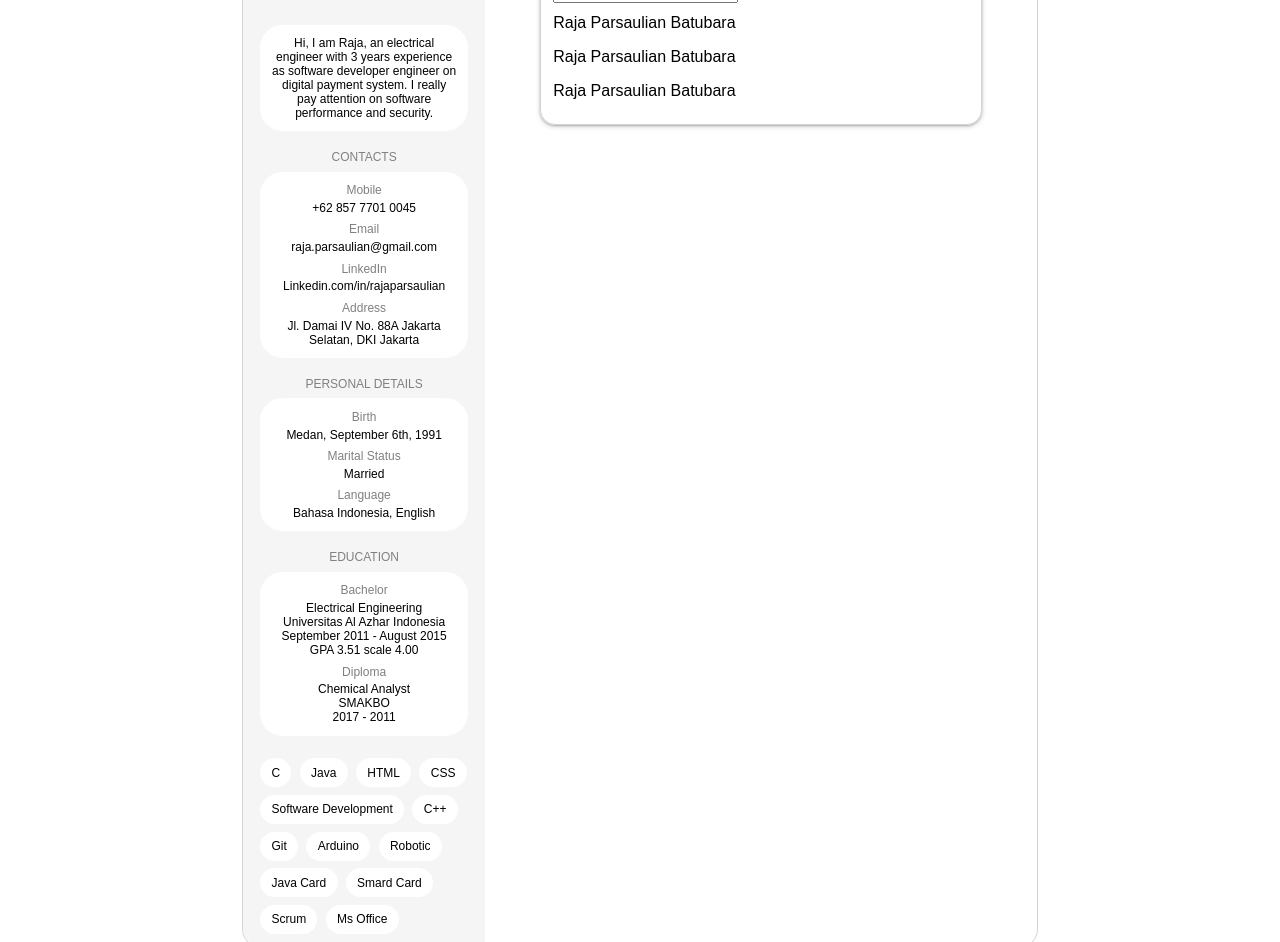
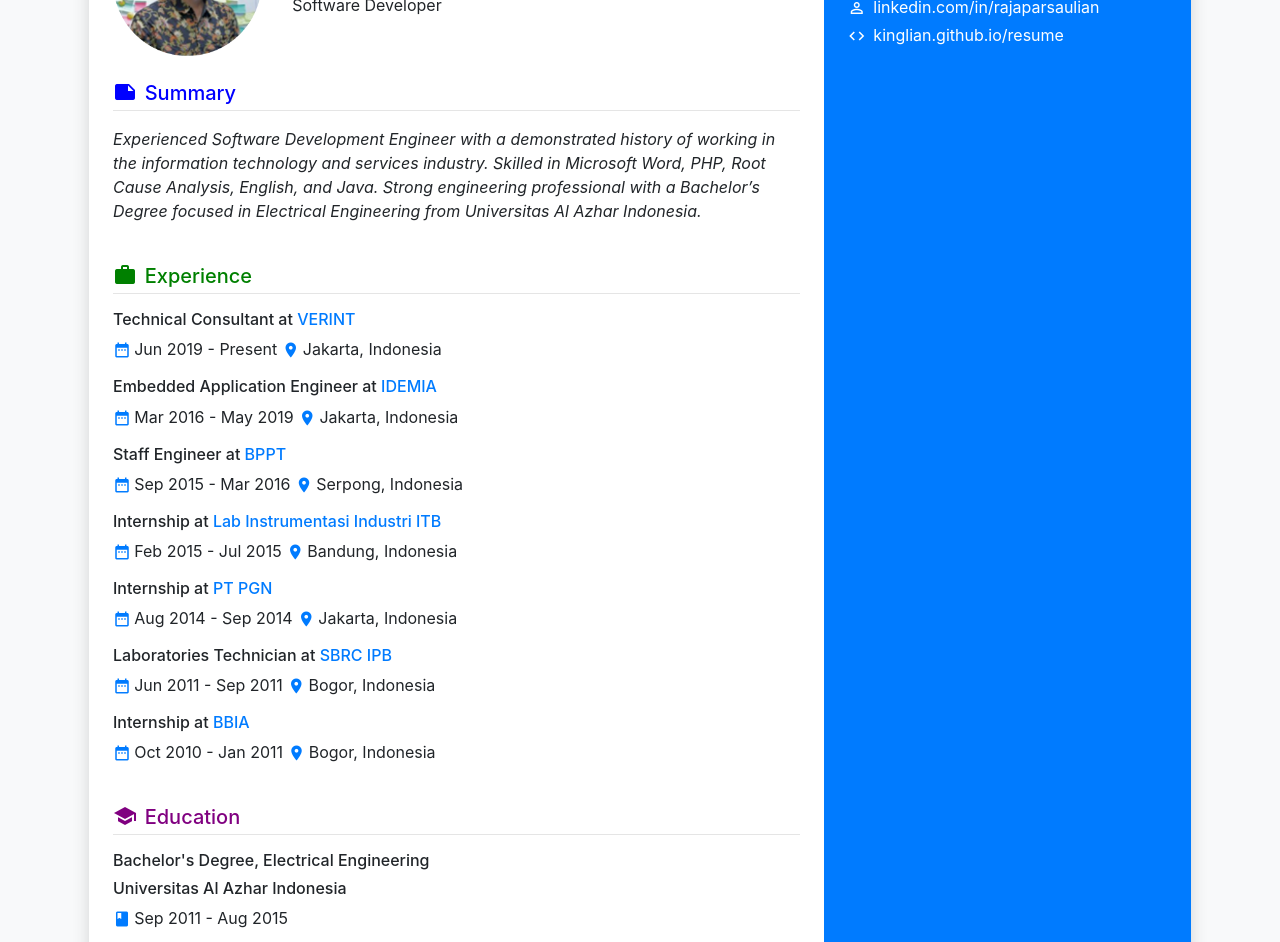
Before and after one commit to rajapars/rajapars.github.io, a plain HTML site: page index.html in a window 1280 px wide. Shown: the part 177-1119 px from the top of the page. Drawn offline with nearby package versions, Linux system fonts and the light colour scheme.

Commit message:
Resume: Update with latest data

```diff
--- a/index.html
+++ b/index.html
@@ -1,95 +1,191 @@
-<!DOCTYPE html>
-<html>
-<title>Raja Parsaulian Batubara</title>
+<!doctype html>
+<html lang="en">
+
+<head>
+  <!-- Required meta tags -->
   <meta charset="utf-8">
-<meta name="viewport" content="width=device-width, initial-scale=1">
-<head>
-	<link rel="stylesheet" type="text/css" href="style.css">
+  <meta name="viewport" content="width=device-width, initial-scale=1, shrink-to-fit=no">
+
+  <!-- Bootstrap CSS -->
+  <link rel="stylesheet" href="https://stackpath.bootstrapcdn.com/bootstrap/4.4.1/css/bootstrap.min.css"
+    integrity="sha384-Vkoo8x4CGsO3+Hhxv8T/Q5PaXtkKtu6ug5TOeNV6gBiFeWPGFN9MuhOf23Q9Ifjh" crossorigin="anonymous">
+
+  <!-- Material Icons -->
+  <link href="https://fonts.googleapis.com/icon?family=Material+Icons" rel="stylesheet">
+
+  <title>Raja Parsaulian B</title>
+
+  <style>
+    .material-icons {
+      font-family: 'Material Icons';
+      font-weight: normal;
+      font-style: normal;
+      font-size: 18px;  /* Preferred icon size */
+      display: inline-block;
+      line-height: 1;
+      text-transform: none;
+      letter-spacing: normal;
+      word-wrap: normal;
+      white-space: nowrap;
+      direction: ltr;
+
+      /* Support for all WebKit browsers. */
+      -webkit-font-smoothing: antialiased;
+      /* Support for Safari and Chrome. */
+      text-rendering: optimizeLegibility;
+
+      /* Support for Firefox. */
+      -moz-osx-font-smoothing: grayscale;
+
+      /* Support for IE. */
+      font-feature-settings: 'liga';
+
+      vertical-align: text-bottom;
+      margin-right: 0.2rem;
+      color: #007bff;
+    }
+  </style>
 </head>
-<body>
 
-	<div class="details">
-		<img class="img-circle" src="img.png" alt="img">
-		<div class="summary">
-			Hi, I am Raja, an electrical engineer with 3 years experience as software developer engineer on digital payment system. I really pay attention on software performance and security.
+<body class="bg-light">
+  <div class="container">
+    <nav class="navbar navbar-expand-sm bg-light navbar-light">
+      <!-- <a class="navbar-brand" href="#">Resume</a> -->
+      <button class="navbar-toggler" type="button" data-toggle="collapse" data-target="#collapsibleNavbar">
+        <span class="navbar-toggler-icon"></span>
+      </button>
+      <div class="collapse navbar-collapse" id="collapsibleNavbar">
+        <ul class="navbar-nav">
+          <li class="nav-item active">
+            <a class="nav-link" href="#">Resume</a>
+          </li>
+          <li class="nav-item">
+            <a class="nav-link" href="#experience">Experience</a>
+          </li>
+          <li class="nav-item">
+            <a class="nav-link" href="#education">Education</a>
+          </li>
+          <li class="nav-item">
+            <a class="nav-link" href="#contact">Contact</a>
+          </li>
+        </ul>
       </div>
-
-		<div class="details-title">CONTACTS</div>
-		<div class="summary">
-			<div class="summary-title" style="padding-top: 0">Mobile</div>
-			+62 857 7701 0045
-			<div class="summary-title">Email</div>
-			raja.parsaulian@gmail.com
-			<div class="summary-title">LinkedIn</div>
-			Linkedin.com/in/rajaparsaulian
-			<div class="summary-title">Address</div>
-			Jl. Damai IV No. 88A Jakarta Selatan, DKI Jakarta
+    </nav>
+    <div class="row m-1 shadow">
+      <div class="col-md-8 p-4 bg-white">
+        <div class="row d-flex align-items-center">
+          <div class="col-3">
+            <img src="img.png" class="img-fluid" alt="Raja Parsaulian">
           </div>
-
-		<div class="details-title">PERSONAL DETAILS</div>
-		<div class="summary">
-			<div class="summary-title" style="padding-top: 0">Birth</div>
-			Medan, September 6th, 1991
-			<div class="summary-title">Marital Status</div>
-			Married
-			<div class="summary-title">Language</div>
-			Bahasa Indonesia, English
+          <div class="col-9">
+            <h2>Raja Parsaulian B</h2>
+            Software Developer
           </div>
-
-		<div class="details-title">EDUCATION</div>
-		<div class="summary">
-			<div class="summary-title" style="padding-top: 0">Bachelor</div>
-			Electrical Engineering<br>
-			Universitas Al Azhar Indonesia<br>
-			September 2011 - August 2015<br>
-			GPA 3.51 scale 4.00
-			<div class="summary-title">Diploma</div>
-			Chemical Analyst<br>
-			SMAKBO<br>
-			2017 - 2011
         </div>
-
-		<div class="details-skill">
-			<div class="summary-skill">C</div>
-			<div class="summary-skill">Java</div>
-			<div class="summary-skill">HTML</div>
-			<div class="summary-skill">CSS</div>
-			<div class="summary-skill">Software Development</div>
-			<div class="summary-skill">C++</div>
-			<div class="summary-skill">Git</div>
-			<div class="summary-skill">Arduino</div>
-			<div class="summary-skill">Robotic</div>
-			<div class="summary-skill">Java Card</div>
-			<div class="summary-skill">Smard Card</div>
-			<div class="summary-skill">Scrum</div>
-			<div class="summary-skill">Ms Office</div>
+        <br>
+        <div>
+          <i class="material-icons" style="font-size: 24px; color: blue;">note</i>
+          <span class="h5" style="color: blue;">Summary</span>
+          <hr class="mt-1">
+        </div>
+        <p><i>Experienced Software Development Engineer with a demonstrated
+          history of working in the information technology and services
+          industry. Skilled in Microsoft Word, PHP, Root Cause Analysis,
+          English, and Java. Strong engineering professional with a Bachelor’s
+          Degree focused in Electrical Engineering from Universitas Al Azhar
+          Indonesia.</i>
+        </p>
+        <br>
+        <div id="experience">
+          <i class="material-icons" style="font-size: 24px; color: green;">work</i>
+          <span class="h5" style="color: green;">Experience</span>
+          <hr class="mt-1">
+        </div>
+        <div class="my-3">
+          <h6>Technical Consultant at <a href="https://www.idemia.com">VERINT</a></h6>
+          <i class="material-icons">date_range</i>Jun 2019 - Present
+          <i class="material-icons">place</i>Jakarta, Indonesia
+        </div>
+        <div class="my-3">
+          <h6>Embedded Application Engineer at <a href="https://www.idemia.com">IDEMIA</a></h6>
+          <i class="material-icons">date_range</i>Mar 2016 - May 2019
+          <i class="material-icons">place</i>Jakarta, Indonesia
+        </div>
+        <div class="my-3">
+          <h6>Staff Engineer at <a href="#">BPPT</a></h6>
+          <i class="material-icons">date_range</i>Sep 2015 - Mar 2016
+          <i class="material-icons">place</i>Serpong, Indonesia
+        </div>
+        <div class="my-3">
+          <h6>Internship at <a href="#">Lab Instrumentasi Industri ITB</a></h6>
+          <i class="material-icons">date_range</i>Feb 2015 - Jul 2015
+          <i class="material-icons">place</i>Bandung, Indonesia
+        </div>
+        <div class="my-3">
+          <h6>Internship at <a href="#">PT PGN</a></h6>
+          <i class="material-icons">date_range</i>Aug 2014 - Sep 2014
+          <i class="material-icons">place</i>Jakarta, Indonesia
+        </div>
+        <div class="my-3">
+          <h6>Laboratories Technician at <a href="#">SBRC IPB</a></h6>
+          <i class="material-icons">date_range</i>Jun 2011 - Sep 2011
+          <i class="material-icons">place</i>Bogor, Indonesia
+        </div>
+        <div class="my-3">
+          <h6>Internship at <a href="#">BBIA</a></h6>
+          <i class="material-icons">date_range</i>Oct 2010 - Jan 2011
+          <i class="material-icons">place</i>Bogor, Indonesia
+        </div>
+        <br>
+        <div id="education">
+          <i class="material-icons" style="font-size: 24px; color: purple;">school</i>
+          <span class="h5" style="color: purple;">Education</span>
+          <hr class="mt-1">
+        </div>
+        <div class="my-3">
+          <h6>Bachelor's Degree, Electrical Engineering</h6>
+          <h6>Universitas Al Azhar Indonesia</h6>
+          <i class="material-icons">class</i>Sep 2011 - Aug 2015
+        </div>
+        <div class="my-3">
+          <h6>SMK, Chemical Analyst</h6>
+          <h6>Sekolah Menengah Analis Kimia Bogor</h6>
+          <i class="material-icons">class</i>Jun 2007 - Jul 2011
+        </div>
+      </div>
+      <div class="col-md-4 p-4 bg-primary text-white" id="contact">
+        <h5>Contact</h5>
+        <div class="my-1">
+          <i class="material-icons" style="color: white;">phone</i>
+          <a class="text-white" href = "tel:+62-857-7701-0045">+62-857-7701-0045</a><br>
+        </div>
+        <div class="my-1">
+          <i class="material-icons" style="color: white;">mail</i>
+          <a class="text-white" href = "mailto:raja.parsaulian@gmail.com">raja.parsaulian@gmail.com</a><br>
+        </div>
+        <div class="my-1">
+          <i class="material-icons" style="color: white;">perm_identity</i>
+          <a class="text-white" href="https://www.linkedin.com/in/rajaparsaulian/">linkedin.com/in/rajaparsaulian</a><br>
+        </div>
+        <div class="my-1">
+          <i class="material-icons" style="color: white;">code</i>
+          <a class="text-white" href="https://kinglian.github.io/resume">kinglian.github.io/resume</a>
+        </div>
+      </div>
     </div>
   </div>
 
-	<div class="contents">
-		<div align="right" style="margin-right: 16px">
-			<img src="account.png" style="height: 48px">
-		</div>
+  <!-- Optional JavaScript -->
+  <!-- jQuery first, then Popper.js, then Bootstrap JS -->
+  <script src="https://code.jquery.com/jquery-3.4.1.slim.min.js"
+    integrity="sha384-J6qa4849blE2+poT4WnyKhv5vZF5SrPo0iEjwBvKU7imGFAV0wwj1yYfoRSJoZ+n"
+    crossorigin="anonymous"></script>
+  <script src="https://cdn.jsdelivr.net/npm/popper.js@1.16.0/dist/umd/popper.min.js"
+    integrity="sha384-Q6E9RHvbIyZFJoft+2mJbHaEWldlvI9IOYy5n3zV9zzTtmI3UksdQRVvoxMfooAo"
+    crossorigin="anonymous"></script>
+  <script src="https://stackpath.bootstrapcdn.com/bootstrap/4.4.1/js/bootstrap.min.js"
+    integrity="sha384-wfSDF2E50Y2D1uUdj0O3uMBJnjuUD4Ih7YwaYd1iqfktj0Uod8GCExl3Og8ifwB6"
+    crossorigin="anonymous"></script>
+</body>
 
-		<div align="center">
-			<h1>RAJA PARSAULIAN BATUBARA</h1>
-		</div>
-
-		<div style="padding: 0 10%">
-			<div class="search-box">
-				<div style="border-bottom: solid 1px LightGrey; height: 32px">
-					<input type="text" text="Software Developer">
-					<div align="right" style="display: inline-block;">
-						<img src="search.png" style="height: 32px">
-					</div>
-				</div>
-				<p>Raja Parsaulian Batubara</p>
-				<p>Raja Parsaulian Batubara</p>
-				<p>Raja Parsaulian Batubara</p>
-			</div>
-		</div>
-
-	</div>
-
-</body>
 </html>
--- a/style.css
+++ /dev/null
@@ -1,85 +0,0 @@
-body {
-	width: 21cm;
-	height: 29.7cm;
-	margin: auto;
-	font-family: Arial, Helvetica, sans-serif;
-	border: solid 1px LightGrey;
-	border-radius: 0.5cm;
-}
-
-.details {
-	border-radius: 0.5cm 0 0 0.5cm;
-	float: left;
-	width: 6.4cm;
-	height: 100%;
-	text-align: center;
-	background-color: WhiteSmoke;
-}
-
-.details-title {
-	padding: 0.5cm 0 0.2cm 0;
-	font-size: 9pt;
-	color: Grey;
-}
-
-.contents {
-	border-radius: 0 0.5cm 0.5cm 0;
-	float: left;
-	width: 14.6cm;
-	height: 100%;
-	background-color: White;
-}
-
-.img-circle {
-	width: 4cm;
-	border-radius: 50%;
-	margin: 0.6cm 1.2cm;
-}
-
-.img-circle:hover {
-	box-shadow: 0 4px 8px 0 rgba(0, 0, 0, 0.2), 0 6px 20px 0 rgba(0, 0, 0, 0.19);
-}
-
-.summary {
-	background-color: White;
-	border-radius: 0.6cm;
-	margin: 0 0.45cm;
-	padding: 0.3cm;
-	font-size: 9pt;
-}
-
-.summary:hover {
-	box-shadow: 0 1px 2px 0 rgba(0, 0, 0, 0.2), 0 1.5px 5px 0 rgba(0, 0, 0, 0.19);
-}
-
-.summary-title {
-	padding: 0.2cm 1.2cm 0.1cm 1.2cm;
-	font-size: 9pt;
-	color: Grey;
-}
-
-.details-skill {
-	text-align: left;
-	padding: 0.5cm 0 0.2cm 0;
-	margin: 0 0.4cm;
-}
-
-.summary-skill {
-	display: inline-block;
-	background-color: White;
-	border-radius: 0.4cm;
-	padding: 0.2cm 0.3cm;
-	font-size: 9pt;
-	margin: 0.1cm 0.05cm;
-}
-
-.summary-skill:hover {
-	box-shadow: 0 1px 2px 0 rgba(0, 0, 0, 0.2), 0 1.5px 5px 0 rgba(0, 0, 0, 0.19);
-}
-
-.search-box {
-	padding: 8px 12px;
-	border: solid 1px LightGrey;
-	border-radius: 0.4cm;
-	box-shadow: 0 1px 2px 0 rgba(0, 0, 0, 0.2), 0 1.5px 5px 0 rgba(0, 0, 0, 0.19);
-}
```
Also changed, not shown: account.png (deleted), search.png (deleted). Lines whose indentation alone changed are shown as unchanged.
